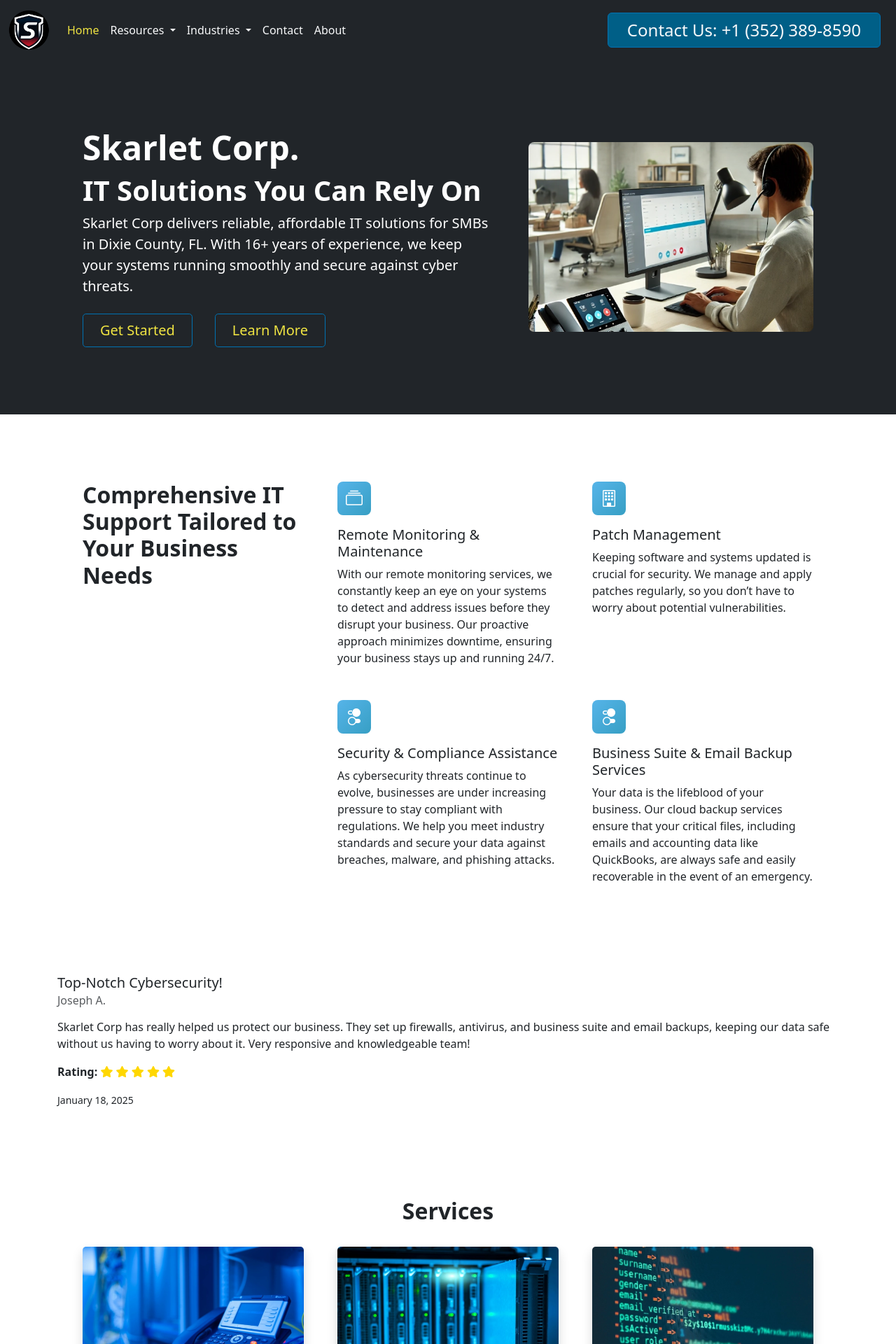
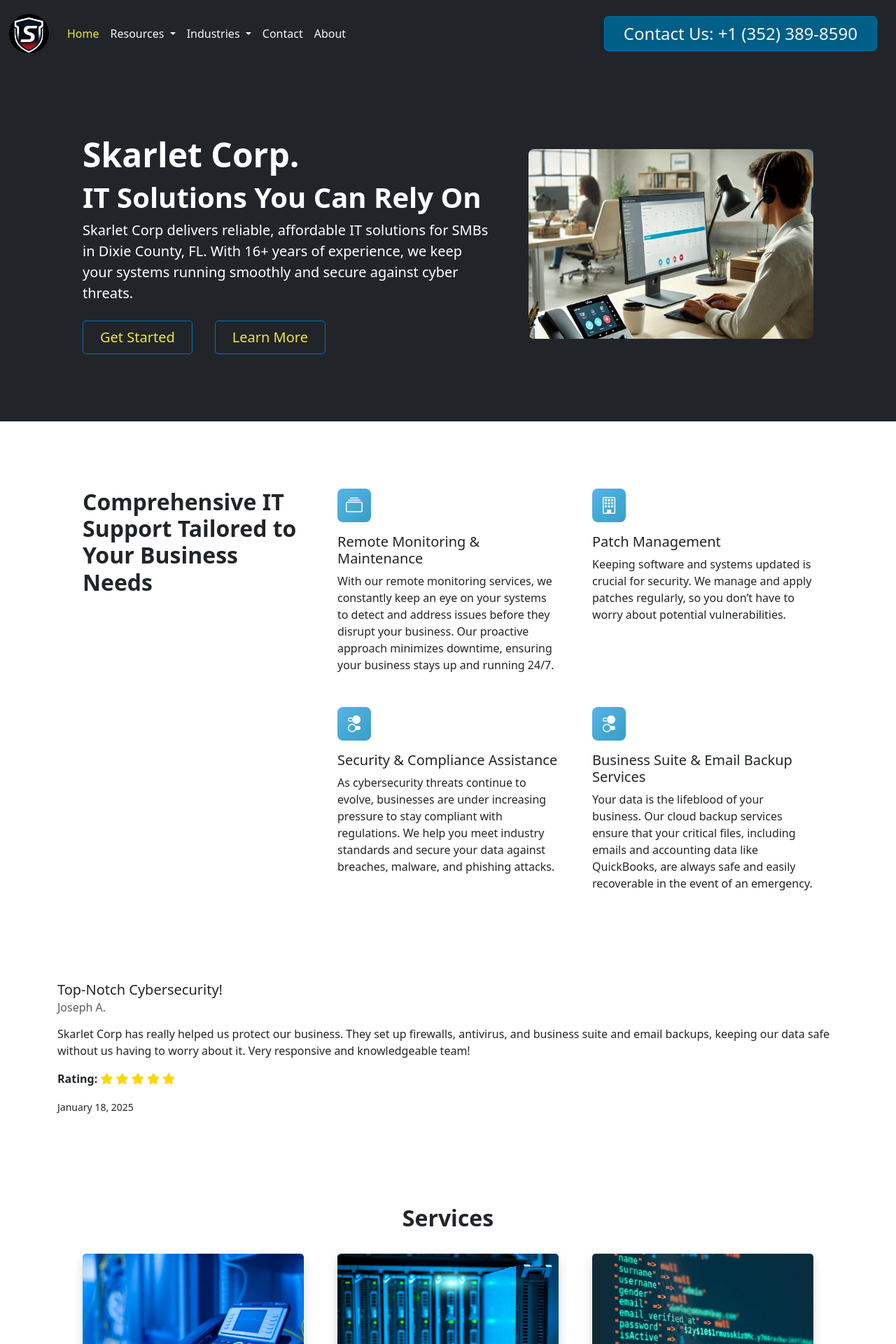
Before and after one commit to SkarletTeam/skarlet, a Jekyll site: the page built from index.md, in a window 1280 px wide. Shown: the top 1920 px of the page at 70% size. Built offline with Jekyll 4.4.1, drawn with Linux system fonts in a browser that asks for light colours.

Commit message:
Update nav.html

```diff
--- a/_includes/nav.html
+++ b/_includes/nav.html
@@ -41,7 +41,7 @@
     </div>
 
     <!-- Contact Button (Remains Visible) -->
-    <button type="button" style="margin: 10px" class="btn btn-primary">
+    <button type="button" style="margin: 15px" class="btn btn-primary">
       <a href="tel:+13523898590" style="margin: 15px; font-size: 24px" class="text-light text-decoration-none"> Contact Us: +1 (352) 389-8590</a>
     </button>
   </div>
```
